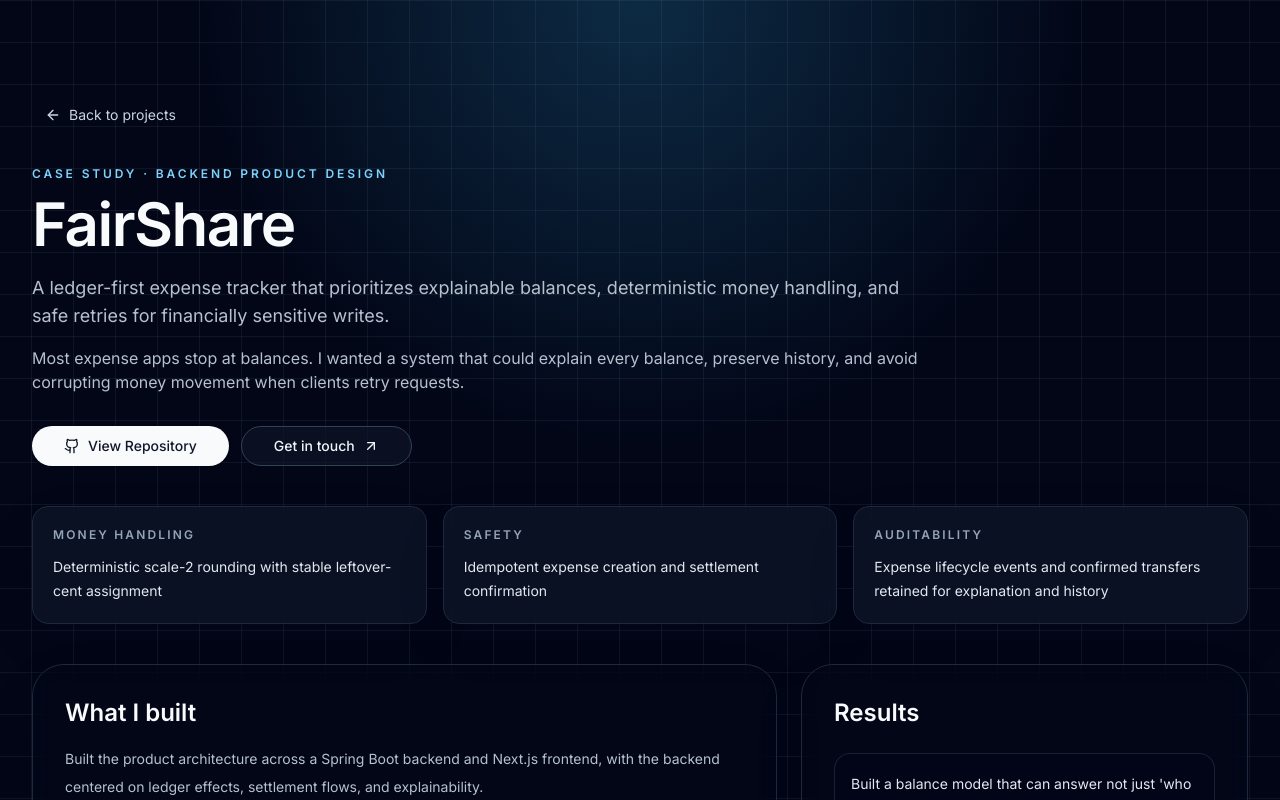
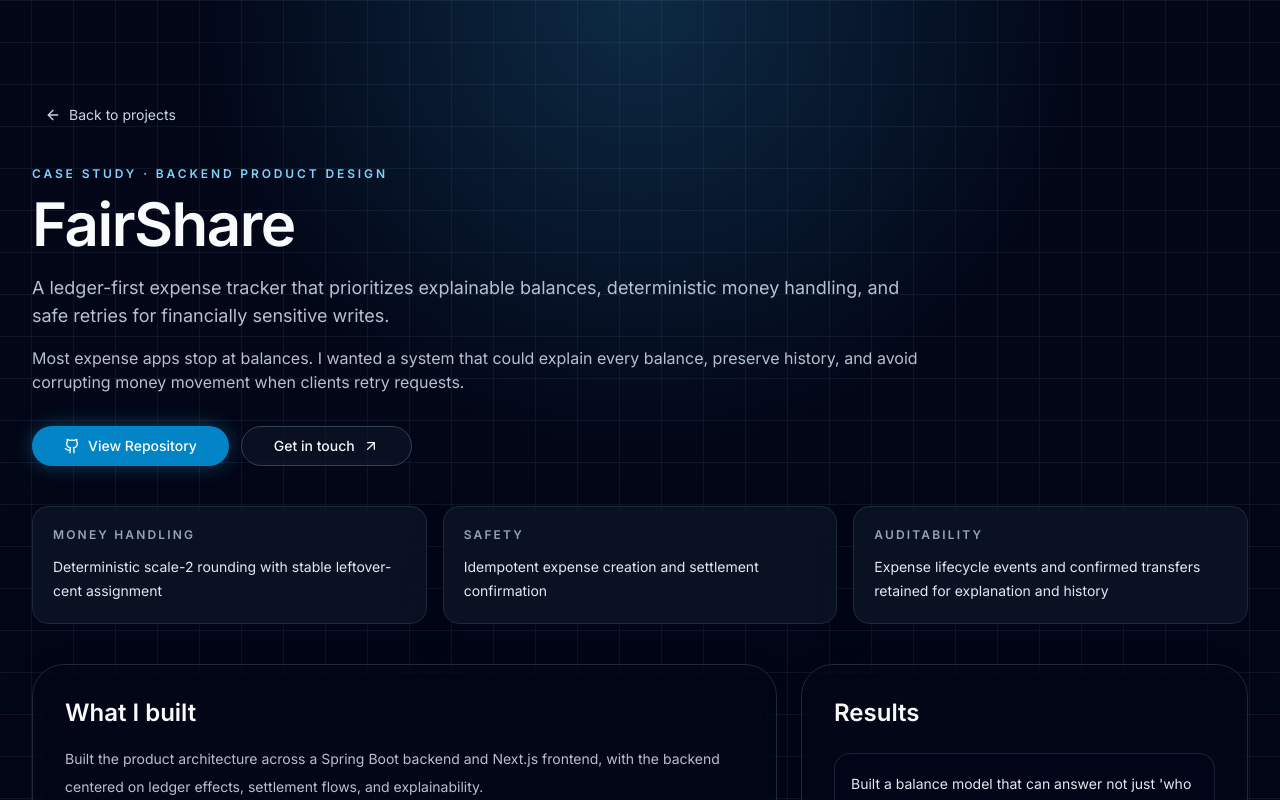
Before and after one commit to PratypartyY2K/Personal_Portfolio, a Next.js app: page /projects/fairshare in a window 1280 px wide. Shown: the top 800 px of the page. Built offline with nearby package versions, Linux system fonts and the light colour scheme.

Commit message:
Add accent variant to Button component and update styles in Project and Hero sections

```diff
--- a/app/projects/[slug]/page.tsx
+++ b/app/projects/[slug]/page.tsx
@@ -72,8 +72,9 @@ export default async function ProjectCaseStudyPage({ params }: PageProps) {
           <div className="mt-8 flex flex-col gap-3 sm:flex-row sm:flex-wrap">
             <Button
               asChild
+              variant="accent"
               size="lg"
-              className="accent-solid w-full rounded-full sm:w-auto"
+              className="w-full rounded-full sm:w-auto"
             >
               <a href={project.githubUrl} target="_blank" rel="noreferrer">
                 <Github size={16} />
--- a/components/hero.tsx
+++ b/components/hero.tsx
@@ -91,8 +91,9 @@ export function Hero() {
 
         <Button
           asChild
+          variant="accent"
           size="lg"
-          className="accent-solid mt-8 w-full rounded-full transition sm:w-auto"
+          className="mt-8 w-full rounded-full sm:w-auto"
         >
           <a href="#contact">Get in Touch</a>
         </Button>
--- a/components/ui/button.tsx
+++ b/components/ui/button.tsx
@@ -11,6 +11,8 @@ const buttonVariants = cva(
       variant: {
         default:
           "bg-primary text-primary-foreground shadow hover:bg-primary/90",
+        accent:
+          "text-white [background-color:var(--accent-solid)] [box-shadow:0_0_20px_var(--accent-glow)] hover:[background-color:var(--accent-solid-hover)] hover:[box-shadow:0_0_30px_var(--accent-glow-strong)] focus-visible:outline-none focus-visible:ring-0 focus-visible:[outline:2px_solid_var(--accent-solid)] focus-visible:outline-offset-2",
         destructive:
           "bg-destructive text-destructive-foreground shadow-sm hover:bg-destructive/90",
         outline:
```
